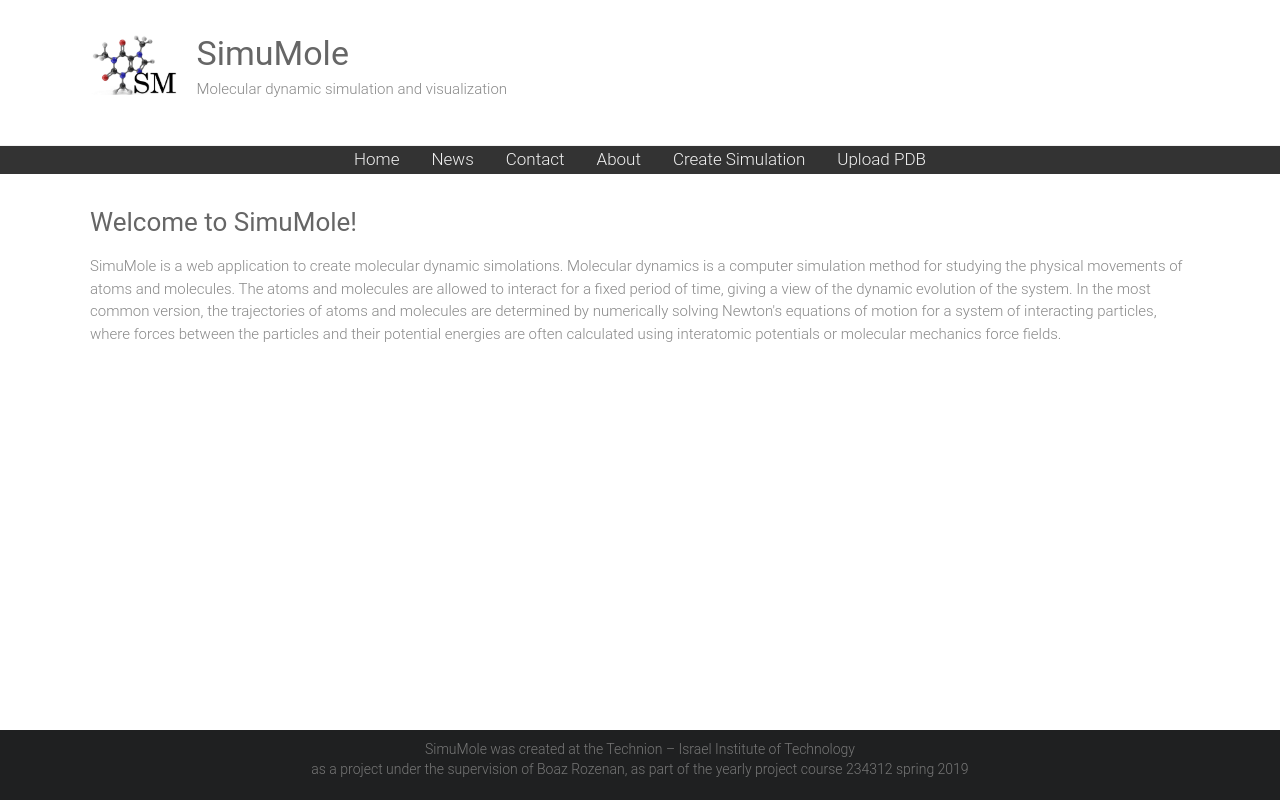
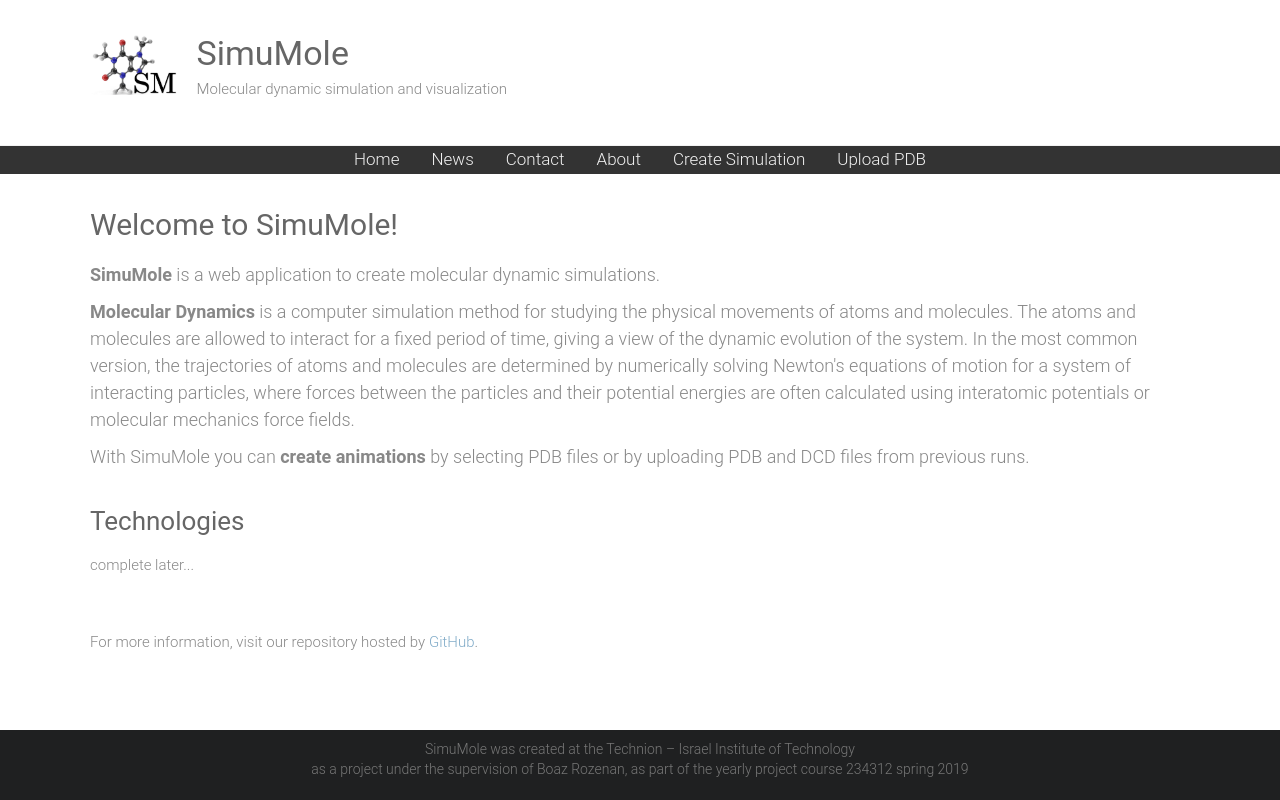
Before and after one commit to TechnionYP5779/SimuMole, a Django app: page / in a window 1280 px wide. Run offline with Django 3.2, Linux system fonts and the light colour scheme; some libraries are stand-ins or nearby versions.

Commit message:
Home page: change style

```diff
--- a/src/SimuMole/SimuMoleWeb/templates/home.html
+++ b/src/SimuMole/SimuMoleWeb/templates/home.html
@@ -1,12 +1,47 @@
 {% extends "base.html" %}
 {% block content %}
 
-<title>Home - SimuMole</title>
+    <title>Home - SimuMole</title>
 
-<div>
-  <h3>Welcome to SimuMole!</h3>
-  <p>SimuMole is a web application to create molecular dynamic simolations.
-    Molecular dynamics is a computer simulation method for studying the physical movements of atoms and molecules. The atoms and molecules are allowed to interact for a fixed period of time, giving a view of the dynamic evolution of the system. In the most common version, the trajectories of atoms and molecules are determined by numerically solving Newton's equations of motion for a system of interacting particles, where forces between the particles and their potential energies are often calculated using interatomic potentials or molecular mechanics force fields.
-  </p>
-</div>
+    <div>
+
+        {################################################################}
+        {# project description                                          #}
+        {################################################################}
+        <h1>Welcome to SimuMole!</h1>
+
+        <p style="font-size: large">
+            <strong>SimuMole</strong> is a web application to create molecular dynamic simulations.
+        </p>
+        <p style="font-size: large">
+            <strong>Molecular Dynamics</strong> is a computer simulation method for studying the physical movements
+            of atoms and molecules. The atoms and molecules are allowed to interact for a fixed period of time,
+            giving a view of the dynamic evolution of the system. In the most common version, the trajectories of
+            atoms and molecules are determined by numerically solving Newton's equations of motion for a system of
+            interacting particles, where forces between the particles and their potential energies are often
+            calculated using interatomic potentials or molecular mechanics force fields.
+        </p>
+        <p style="font-size: large">
+            With SimuMole you can <strong>create animations</strong> by selecting PDB files or by uploading PDB and DCD
+            files from previous runs.
+        </p>
+
+        {################################################################}
+        {# technologies                                                    #}
+        {################################################################}
+        <br>
+        <h3>Technologies</h3>
+        <p> complete later...</p>
+
+        {################################################################}
+        {# GitHub                                                       #}
+        {################################################################}
+        <br>
+        <br>
+        <p> For more information, visit our repository hosted by
+            <a href="https://github.com/TechnionYP5779/SimuMole">GitHub</a>.
+        </p>
+
+    </div>
+
 {% endblock %}
```
